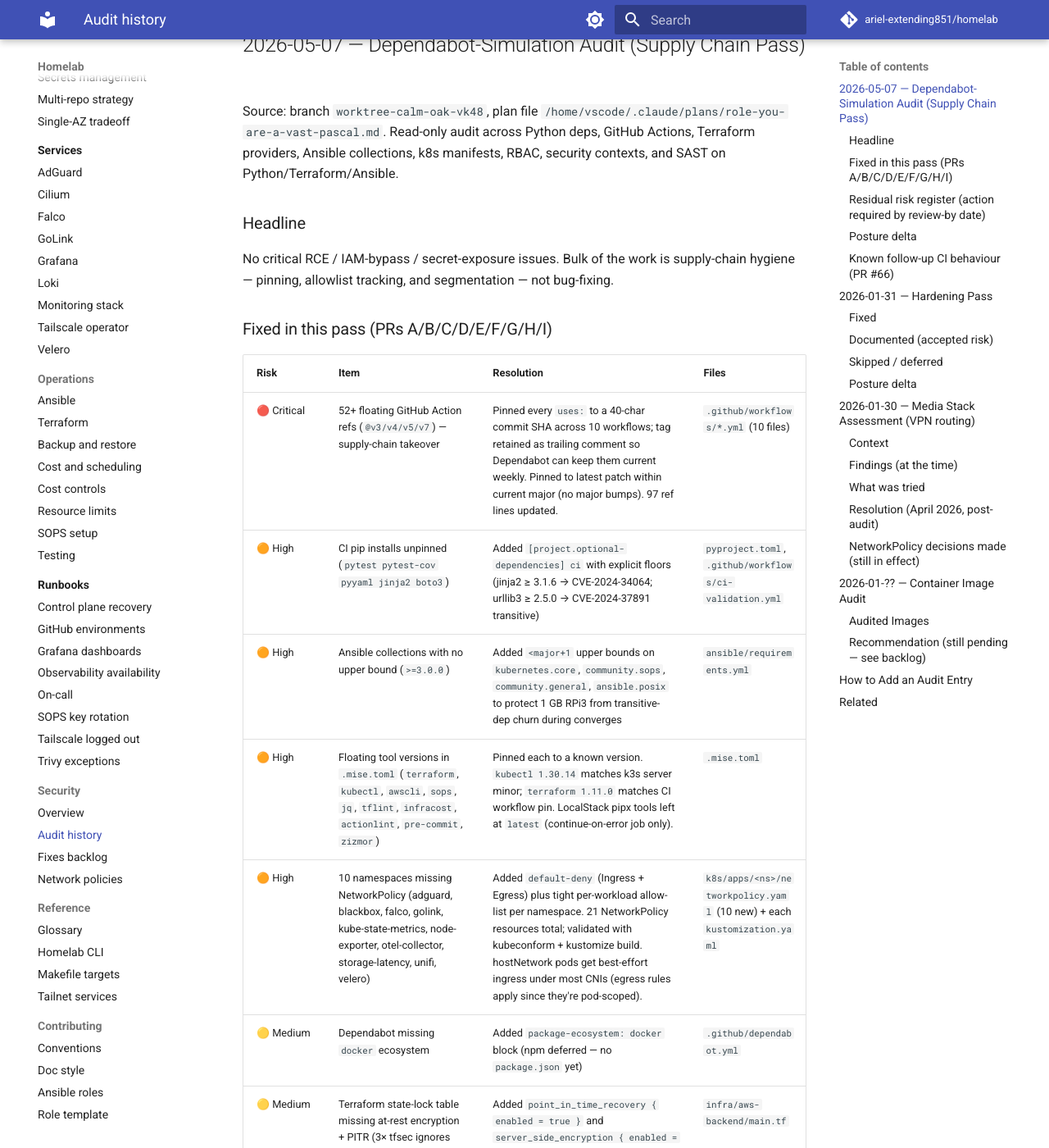
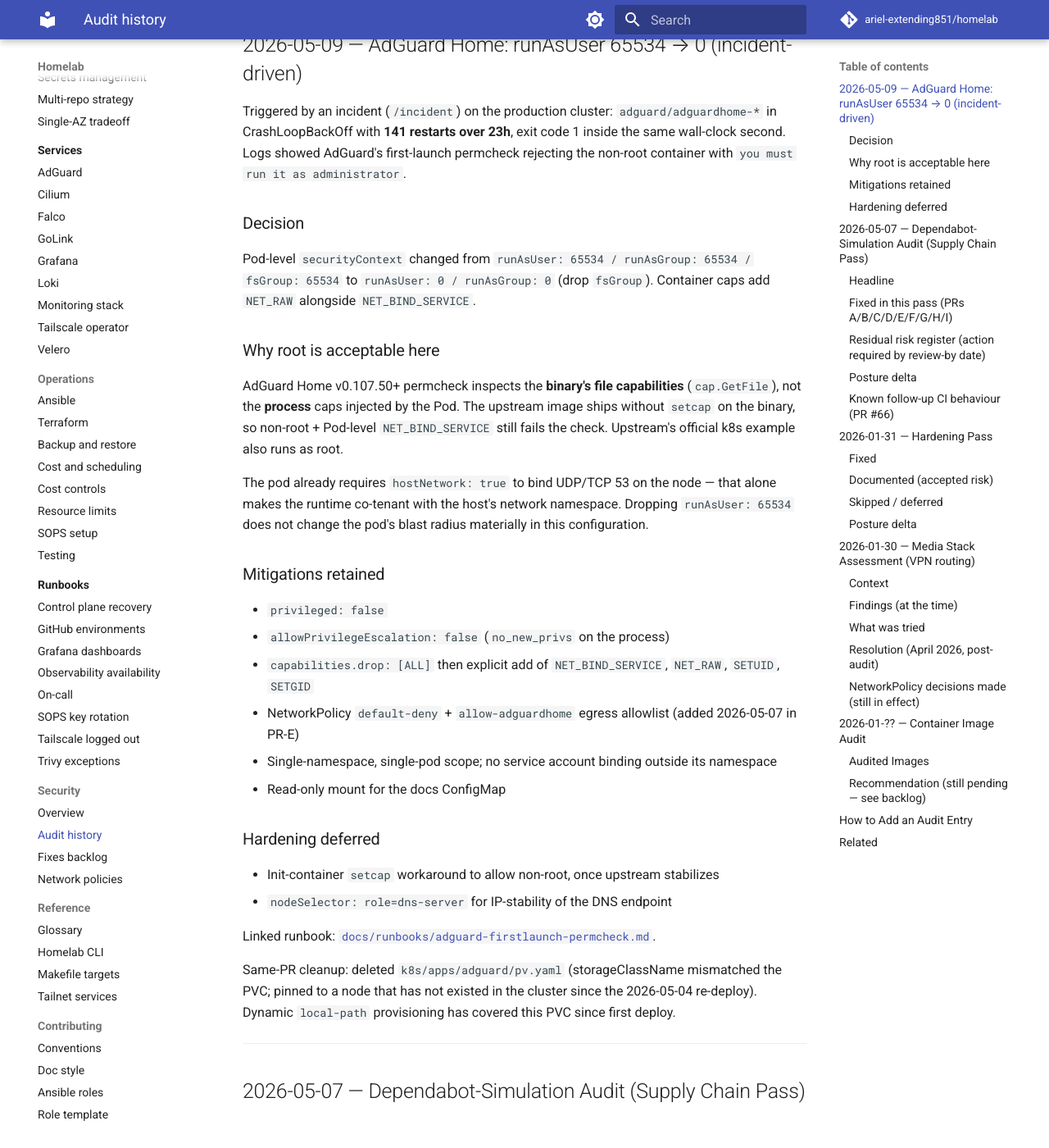
Before and after one commit to ariel-extending851/homelab, an MkDocs documentation site: the page built from docs/security/audit-history.md, in a window 1280 px wide and 1400 px high, scrolled down 369 px. Shown: the whole window at 82% size. Built offline with MkDocs 1.6.1 and Material for MkDocs 9.7.7, drawn with Linux system fonts in a browser that asks for light colours; comment, search, counter and statistics services are not loaded.

Commit message:
fix(adguard): set runAsUser=0 to pass first-launch permcheck (#80)
AdGuard Home v0.107.50+ permcheck reads the binary's file capabilities
(cap.GetFile), not the process caps injected by the Pod. The upstream
image ships without setcap, so non-root + Pod-level NET_BIND_SERVICE
fails first launch with "you must run it as administrator". The pod
already requires hostNetwork + privileged port 53, so root is the
upstream-recommended runtime here.

Mitigations retained: privileged=false, allowPrivilegeEscalation=false,
capabilities.drop=[ALL], NetworkPolicy default-deny + allowlist.

Same-PR cleanup: remove dead pv.yaml — its storageClassName never
matched the PVC and it pinned to k3s-agent-2, a node the cluster has
not had since the 2026-05-04 re-deploy. local-path dynamic provisioning
covers this PVC.

Adds runbook adguard-firstlaunch-permcheck.md and an entry in
security/audit-history.md per CLAUDE.md "hurdles in the same PR".

Co-authored-by: Ariel F. <50802265+ariel99gf@users.noreply.github.com>
Co-authored-by: Claude Opus 4.7 (1M context) <noreply@anthropic.com>

````diff
--- /dev/null
+++ b/docs/runbooks/adguard-firstlaunch-permcheck.md
@@ -0,0 +1,121 @@
+# AdGuard Home — first-launch permcheck CrashLoop
+
+> **Severity:** 🟡 Warning (single-app DNS outage; no cluster impact)
+> **Last tested:** 2026-05-09
+> **Owner:** @ariel-extending851
+
+## Symptom
+
+Pod `adguard/adguardhome-*` CrashLoopBackOff with rapidly climbing restart count. `kubectl logs -n adguard -l app=adguardhome` shows the same four lines on every restart, exiting within the same second:
+
+```text
+[info] starting adguard home version="AdGuard Home, version v0.107.74"
+[info] this is the first time adguard home has been launched
+[info] checking if adguard home has the necessary permissions
+[error] this is the first launch of adguard home; you must run it as administrator.
+```
+
+Trigger: any deploy that lands a fresh PVC (no prior `AdGuardHome.yaml` in `/opt/adguardhome/conf`) AND runs the container as a non-root UID. Once the persistent volume contains a valid config from a previous successful launch, AdGuard skips the permcheck and the same Pod spec runs cleanly — which is why the failure mode is invisible until a re-provision (cluster rebuild, PVC drop, namespace teardown).
+
+## Root cause
+
+AdGuard Home v0.107.50+ (`internal/permcheck/permcheck_linux.go`) gates its first launch behind a permission check that:
+
+1. Returns early if `unix.Geteuid() == 0` (running as root).
+2. Otherwise inspects the **file capabilities** on the binary itself via `cap.GetFile("/opt/adguardhome/AdGuardHome")` — looking for `CAP_NET_BIND_SERVICE` and `CAP_NET_RAW`.
+
+The upstream image `adguard/adguardhome` ships **without** `setcap` applied to the binary, so a non-root container fails step 2 even when the Pod has `securityContext.capabilities.add: [NET_BIND_SERVICE, NET_RAW]`. Pod-level capability injection adds caps to the **process** (Permitted/Effective sets), not as **file caps** on the executable.
+
+This is upstream-by-design — the permcheck deliberately reads file caps because it was added to handle bare-metal installs where someone untar'd the binary as a non-root user. Container caps were not considered.
+
+## Fix (applied 2026-05-09)
+
+`k8s/apps/adguard/deployment.yaml` — Pod-level `securityContext`:
+
+```yaml
+# Before
+runAsUser: 65534
+runAsGroup: 65534
+fsGroup: 65534
+
+# After
+runAsUser: 0
+runAsGroup: 0
+# fsGroup dropped — root owns mounts by default
+```
+
+Container `securityContext.capabilities.add` gains `NET_RAW` (consulted by the permcheck alongside `NET_BIND_SERVICE`):
+
+```yaml
+capabilities:
+  add:
+    - NET_BIND_SERVICE
+    - NET_RAW
+    - SETUID
+    - SETGID
+  drop:
+    - ALL
+```
+
+Mitigations retained:
+- `privileged: false`
+- `allowPrivilegeEscalation: false` (sets `no_new_privs` on the process; no setuid binary in PATH can escalate)
+- `capabilities.drop: [ALL]` then explicit add — same minimal set as before plus `NET_RAW`
+- `hostNetwork: true` is a hard requirement for binding host port 53 (LAN DNS)
+- Single-namespace, single-pod scope
+- NetworkPolicy `default-deny` + `allow-adguardhome` egress allowlist still in effect
+
+## Verify the fix
+
+```bash
+export KUBECONFIG=/tmp/k3s-homelab-kubeconfig.yaml
+
+kubectl -n adguard rollout restart deploy/adguardhome
+kubectl -n adguard rollout status deploy/adguardhome --timeout=120s
+kubectl -n adguard logs -l app=adguardhome --tail=30
+# Expect: "AdGuard Home is available at the following addresses" + bind on :3000
+
+AGENT_IP=$(kubectl get node k3s-agent -o jsonpath='{.status.addresses[?(@.type=="InternalIP")].address}')
+curl -s -o /dev/null -w "%{http_code}\n" http://${AGENT_IP}:3000/
+# Expect: 200 or 302
+```
+
+## If the fix does not stick
+
+If the deploy.strategy `Recreate` doesn't pick up the new Pod template (rare):
+
+```bash
+kubectl -n adguard delete pod -l app=adguardhome
+```
+
+If the same `must run it as administrator` log persists after `runAsUser: 0` — that would be a regression upstream. Open an issue at <https://github.com/AdguardTeam/AdGuardHome/issues> and apply the workaround:
+
+```yaml
+# Add to deployment.spec.template.spec
+initContainers:
+  - name: setcap
+    image: alpine:3.20
+    command:
+      - sh
+      - -c
+      - |
+        apk add --no-cache libcap
+        setcap cap_net_bind_service,cap_net_raw+ep /opt/adguardhome/AdGuardHome
+    volumeMounts:
+      - name: adguard-binary
+        mountPath: /opt/adguardhome
+    securityContext:
+      runAsUser: 0
+```
+
+(Requires switching `/opt/adguardhome` to a shared `emptyDir` and copying the binary in — non-trivial. Defer unless permcheck breaks again upstream.)
+
+## Cleanups landed in the same PR
+
+- `k8s/apps/adguard/pv.yaml` deleted. The static PV declared `storageClassName: local-storage-adguard` while the PVC requested `local-path` — they would never bind. The file also pinned to node `k3s-agent-2`, which has not existed in the cluster since the 2026-05-04 prod re-deploy. Dynamic `rancher.io/local-path` provisioning has covered this PVC since first deploy.
+
+## Hardening deferred (separate PRs)
+
+- Add `nodeSelector: role=dns-server` so the DNS bind IP is stable across reschedules. Today the pod lands on whichever node the scheduler picks; clients have to track the IP.
+- Reintroduce a static PV with the correct `storageClassName: local-path` and a node that exists, plus matching `nodeSelector` on the deployment.
+- Init container `setcap` approach to drop back to non-root once upstream stabilizes.
--- a/docs/security/audit-history.md
+++ b/docs/security/audit-history.md
@@ -1,12 +1,46 @@
 # Security Audit History
 
 > **Status:** Active
-> **Last reviewed:** 2026-05-07
+> **Last reviewed:** 2026-05-09
 > **Owner:** @ariel-extending851
 
 Chronological record of security audits, findings, and remediations. The current security posture lives in [`overview.md`](overview.md); open work lives in [`fixes-backlog.md`](fixes-backlog.md).
 
 This page is the historical record — entries here describe the state at the time of each audit, not necessarily today's reality.
+
+---
+
+## 2026-05-09 — AdGuard Home: runAsUser 65534 → 0 (incident-driven)
+
+Triggered by an incident (`/incident`) on the production cluster: `adguard/adguardhome-*` in CrashLoopBackOff with **141 restarts over 23h**, exit code 1 inside the same wall-clock second. Logs showed AdGuard's first-launch permcheck rejecting the non-root container with `you must run it as administrator`.
+
+### Decision
+
+Pod-level `securityContext` changed from `runAsUser: 65534 / runAsGroup: 65534 / fsGroup: 65534` to `runAsUser: 0 / runAsGroup: 0` (drop `fsGroup`). Container caps add `NET_RAW` alongside `NET_BIND_SERVICE`.
+
+### Why root is acceptable here
+
+AdGuard Home v0.107.50+ permcheck inspects the **binary's file capabilities** (`cap.GetFile`), not the **process** caps injected by the Pod. The upstream image ships without `setcap` on the binary, so non-root + Pod-level `NET_BIND_SERVICE` still fails the check. Upstream's official k8s example also runs as root.
+
+The pod already requires `hostNetwork: true` to bind UDP/TCP 53 on the node — that alone makes the runtime co-tenant with the host's network namespace. Dropping `runAsUser: 65534` does not change the pod's blast radius materially in this configuration.
+
+### Mitigations retained
+
+- `privileged: false`
+- `allowPrivilegeEscalation: false` (`no_new_privs` on the process)
+- `capabilities.drop: [ALL]` then explicit add of `NET_BIND_SERVICE`, `NET_RAW`, `SETUID`, `SETGID`
+- NetworkPolicy `default-deny` + `allow-adguardhome` egress allowlist (added 2026-05-07 in PR-E)
+- Single-namespace, single-pod scope; no service account binding outside its namespace
+- Read-only mount for the docs ConfigMap
+
+### Hardening deferred
+
+- Init-container `setcap` workaround to allow non-root, once upstream stabilizes
+- `nodeSelector: role=dns-server` for IP-stability of the DNS endpoint
+
+Linked runbook: [`docs/runbooks/adguard-firstlaunch-permcheck.md`](../runbooks/adguard-firstlaunch-permcheck.md).
+
+Same-PR cleanup: deleted `k8s/apps/adguard/pv.yaml` (storageClassName mismatched the PVC; pinned to a node that has not existed in the cluster since the 2026-05-04 re-deploy). Dynamic `local-path` provisioning has covered this PVC since first deploy.
 
 ---
 
````
Also changed, not shown: docs/runbooks/README.md (+1 -0 lines), 2 other files.
